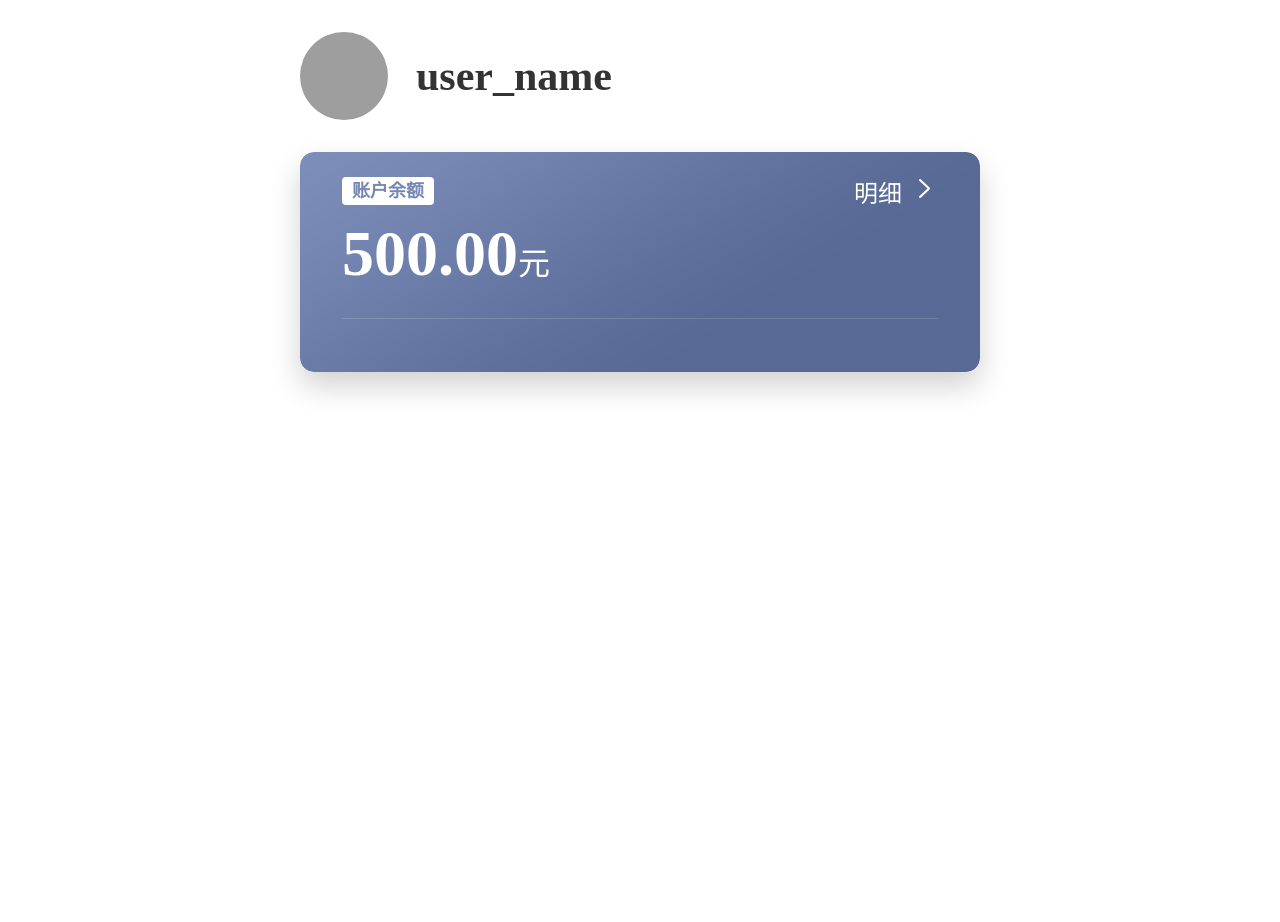
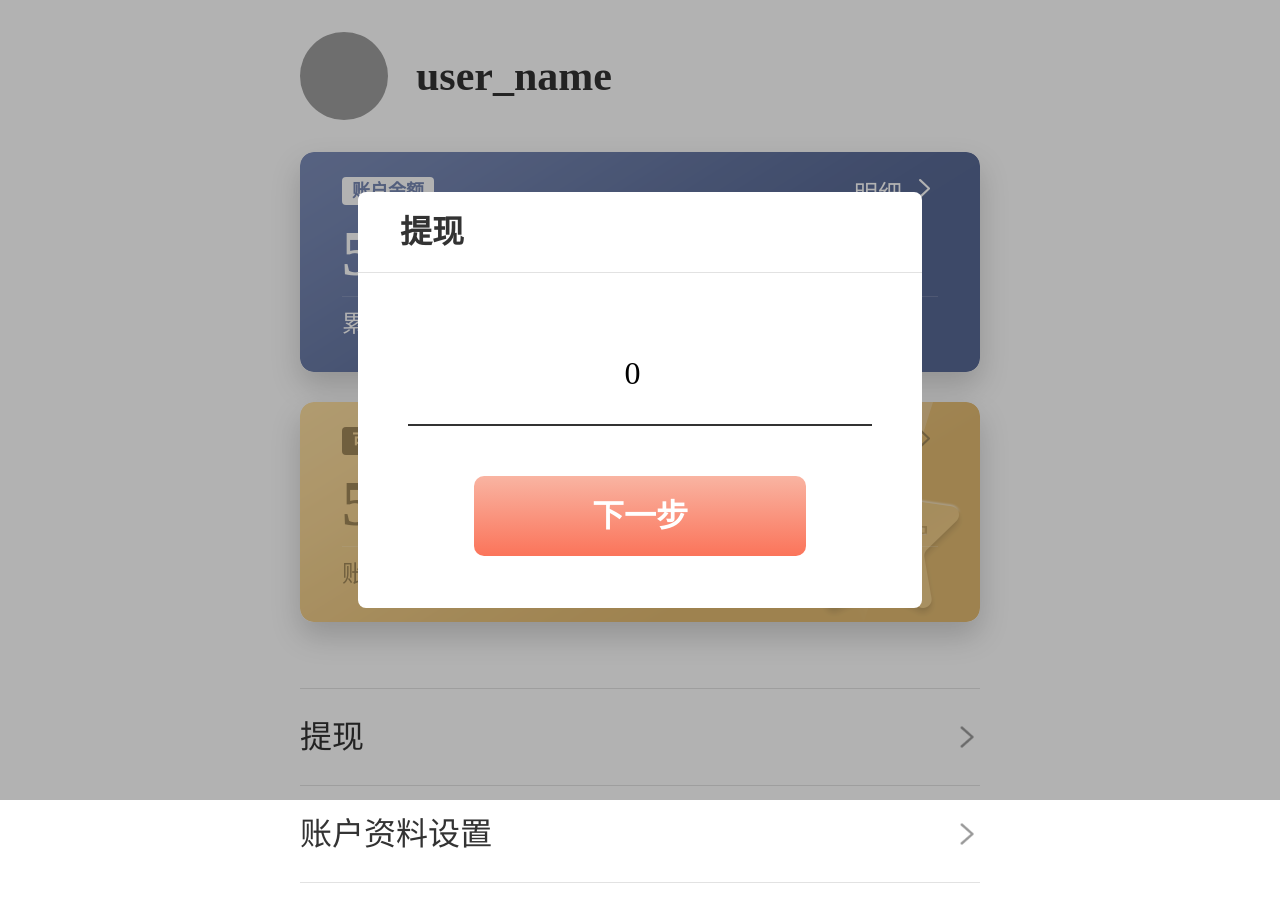
Before and after one commit to watsonLidaye/wechat_demo, a Vue app: page /myAccount in a window 1280 px wide. Shown: the top 922 px of the page. Built offline with nearby package versions, Linux system fonts and the light colour scheme; grey boxes are pictures that could not be loaded; what Lockr, mint-ui would draw is missing.

Commit message:
我的账户，增加filteer

```diff
--- a/src/assets/js/utils/fitter.js
+++ b/src/assets/js/utils/fitter.js
@@ -1,8 +1,12 @@
 import Vue from 'vue'
 export default (function() {
-	// 数字装字符串
-	Vue.filter('numToString', function(value) {
-		const string = value.toString()
-		return string
-	})
+  // 数字装字符串
+  Vue.filter('numToString', function(value) {
+    const string = value.toString()
+    return string
+  })
+  Vue.filter('NumFormat', function(value) {
+    var intPart = value + '.00' //获取整数部分
+    return intPart
+  })
 })()
--- a/src/components/pages/my/myAccount/index.css
+++ b/src/components/pages/my/myAccount/index.css
@@ -1,6 +1,7 @@
 .account_panel {
-  width: 7.5rem;
-  height: 13.34rem;
+  width: 100%;
+  max-width: 7.5rem;
+  height: 100%;
   background: rgba(255, 255, 255, 1);
   margin: 0 auto;
 }
@@ -49,6 +50,12 @@
   display: inline-block;
   margin-left: 0.1rem;
 }
+.pt32 {
+  padding-top: 0.32rem;
+}
+.pb32 {
+  padding-bottom: 0.32rem;
+}
 .color_fff {
   color: #fff;
 }
@@ -62,7 +69,14 @@
   font-size: 0.18rem;
   font-family: PingFang-SC-Bold;
   font-weight: bold;
+  background: #a18859;
   color: rgba(249, 217, 154, 1);
+}
+.color_brown {
+  color: #a18859;
+}
+.color_333 {
+  color: #333;
 }
 .bg_grey {
   background: url('./image/frame_black@2x.png');
@@ -86,19 +100,104 @@
 }
 .account_balance_wrap {
   padding-top: 0.16rem;
-  padding-bottom: 0.32rem;
+  padding-bottom: 0.1rem;
   box-sizing: border-box;
   border-bottom: 1px solid rgba(255, 255, 255, 0.15);
 }
 .account_balance {
   font-size: 0.64rem;
+  line-height: 0.64rem;
+  display: inline-block;
   font-family: PingFang-SC-Bold;
   font-weight: bold;
-  color: rgba(255, 255, 255, 1);
 }
 .cny {
-  font-size: 32px;
+  font-size: 0.32rem;
   font-family: PingFang-SC-Medium;
   font-weight: 500;
   color: rgba(255, 255, 255, 1);
 }
+.account_op {
+  margin-top: 0.66rem;
+  border-top: 1px solid rgba(226, 226, 226, 1);
+}
+.account_op_item {
+  padding: 0.32rem 0;
+  font-size: 0.32rem;
+  box-sizing: border-box;
+  border-bottom: 1px solid rgba(226, 226, 226, 1);
+  display: flex;
+  align-items: center;
+  justify-content: space-between;
+}
+.dark_screen {
+  position: fixed;
+  top: 0;
+  right: 0;
+  bottom: 0;
+  left: 0;
+  width: 100%;
+  height: 100%;
+  background: rgba(0, 0, 0, 0.3);
+  z-index: 99;
+}
+.screen_box {
+  width: 5.64rem;
+  height: 4.16rem;
+  background: rgba(255, 255, 255, 1);
+  border-radius: 0.08rem;
+  position: absolute;
+  top: 50%;
+  left: 50%;
+  margin-left: -2.82rem;
+  margin-top: -2.08rem;
+}
+.screen_title {
+  border-bottom: 1px solid rgba(226, 226, 226, 1);
+  font-size: 0.32rem;
+  font-family: PingFang-SC-Bold;
+  font-weight: bold;
+  color: rgba(51, 51, 51, 1);
+  padding: 0.24rem 0.42rem;
+  box-sizing: border-box;
+}
+.screen_form {
+  width: 3.32rem;
+  padding-top: 0.5rem;
+  box-sizing: border-box;
+  margin: 0 auto;
+  display: flex;
+  align-items: center;
+  justify-content: center;
+  flex-wrap: wrap;
+}
+.cash_input {
+  padding: 0.32rem 0.32rem;
+  box-sizing: border-box;
+  border-bottom: 0.02rem solid rgba(51, 51, 51, 1);
+  font-size: 0.32rem;
+  font-family: PingFang-SC-Medium;
+  font-weight: 500;
+  outline: none;
+  text-align: center;
+}
+.cash_input::-webkit-input-placeholder {
+  color: rgba(204, 204, 204, 1);
+}
+.next_step_btn {
+  width: 3.32rem;
+  height: 0.8rem;
+  background: linear-gradient(
+    0deg,
+    rgba(251, 116, 90, 1),
+    rgba(249, 180, 162, 1)
+  );
+  border-radius: 0.1rem;
+  font-size: 0.32rem;
+  font-family: PingFang-SC-Bold;
+  font-weight: bold;
+  text-align: center;
+  line-height: 0.8rem;
+  color: #fff;
+  margin-top: 0.5rem;
+}
--- a/src/components/pages/my/myAccount/index.vue
+++ b/src/components/pages/my/myAccount/index.vue
@@ -8,15 +8,62 @@
           <div class="user_name">user_name</div>
         </div>
         <div class="account_main">
-          <div class="account_item bg_grey">
+          <!--  -->
+          <div class="account_item bg_grey mb30">
             <div class="flex_h_between flex_v_center">
               <span class="account_title color_grey">账户余额</span>
               <div class="color_fff ft24">明细<img src="./image/arrow_white@2x.png"
                      alt=""
                      class="icon_arrow"></div>
             </div>
-            <div class="account_balance_wrap">
-              <span class="account_balance">500.00</span><span class="ft32 color_fff">元</span>
+            <div class="account_balance_wrap mb15">
+              <div class="account_balance color_fff">500.00</div><span class="ft32 color_fff">元</span>
+            </div>
+            <div class="ft24 color_fff ">
+              <span>累计奖金: 5,000.00元</span><span class="ml60">待返现: 5,000.00元</span>
+            </div>
+          </div>
+          <!--  -->
+          <div class="account_item bg_golden">
+            <div class="flex_h_between flex_v_center">
+              <span class="account_title color_golden">可用金额</span>
+              <div class="color_brown ft24">明细<img src="./image/arrow_gold@2x.png"
+                     alt=""
+                     class="icon_arrow"></div>
+            </div>
+            <div class="account_balance_wrap mb15">
+              <div class="account_balance color_brown">500.00</div><span class="ft32 color_brown">元</span>
+            </div>
+            <div class="ft24 color_brown ">
+              <span>账户额度: 5,000.00元</span><span class="ml60">已借金额: 5,000.00元</span>
+            </div>
+          </div>
+          <!--  -->
+          <div class="account_op">
+            <div class="account_op_item">
+              <div class="ft32 color_333">提现</div>
+              <img src="./image/arrow_2@2x.png"
+                   alt=""
+                   class="icon_arrow">
+            </div>
+            <div class="account_op_item">
+              <div class="ft32 color_333">账户资料设置</div>
+              <img src="./image/arrow_2@2x.png"
+                   alt=""
+                   class="icon_arrow">
+            </div>
+          </div>
+        </div>
+        <!-- cash_advance -->
+        <div class="dark_screen">
+          <div class="screen_box">
+            <h3 class="screen_title">提现</h3>
+            <div class="screen_form">
+              <input type="number"
+                     placeholder="请输入提现金额"
+                     class="cash_input"
+                     :value="cash_val">
+              <div class="next_step_btn">下一步</div>
             </div>
           </div>
         </div>
@@ -28,12 +75,17 @@
 export default {
   name: 'myAccount',
   data () {
-    return {}
+    return {
+      cash_val: 0
+    }
   },
   created () { },
-  mounted () { },
+  mounted () {
+  },
   methods: {},
-  computed: {},
+  computed: {
+
+  },
   destroyed () { }
 }
 </script>
```
